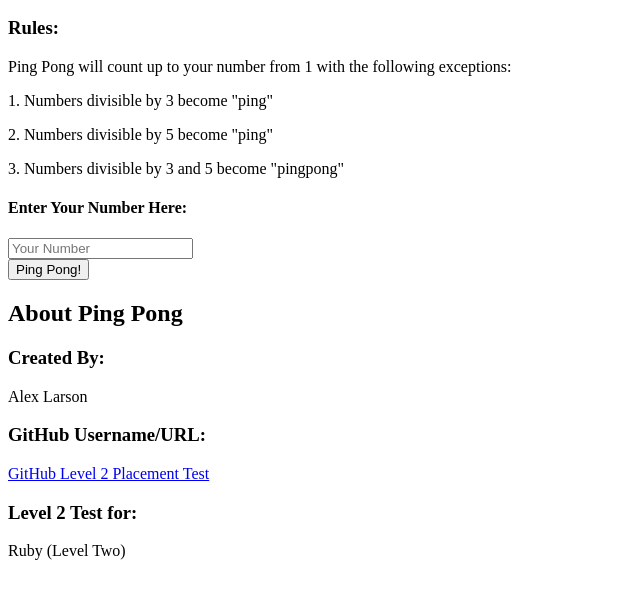
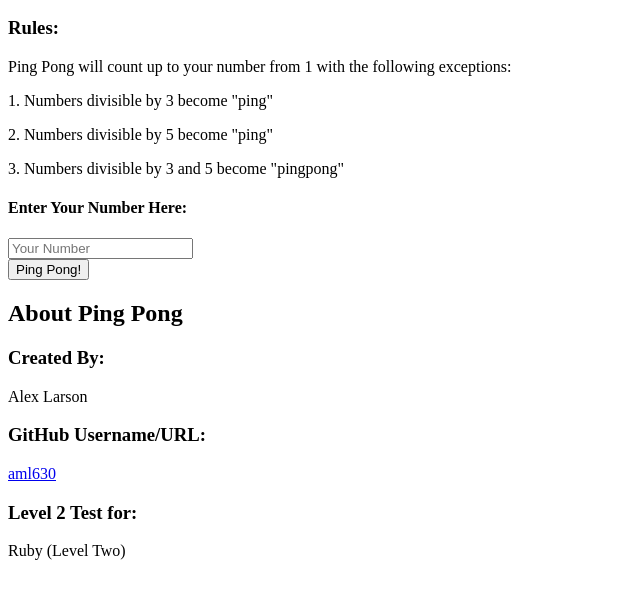
Before and after one commit to aml630/Level2PlacementTest, a plain HTML site: page PingPong.html in a window 1280 px wide. Shown: the part 110-708 px from the top of the page, without its empty margins (0-640 px from the left). Drawn offline with Linux system fonts and the light colour scheme.

Commit message:
fix spelling and be my html final draft

```diff
--- a/PingPong.html
+++ b/PingPong.html
@@ -72,7 +72,7 @@
 
                     <h3 class="orange">GitHub Username/URL:</h3>
 
-                    <a href="https://github.com/aml630/Level2PlacementTest"> GitHub Level 2 Placement Test</a>
+                    <a href="https://github.com/aml630/Level2PlacementTest"> aml630</a>
 
                     <h3 class="orange">Level 2 Test for:</h3>
                     <p class="white">Ruby (Level Two)</p>
```
